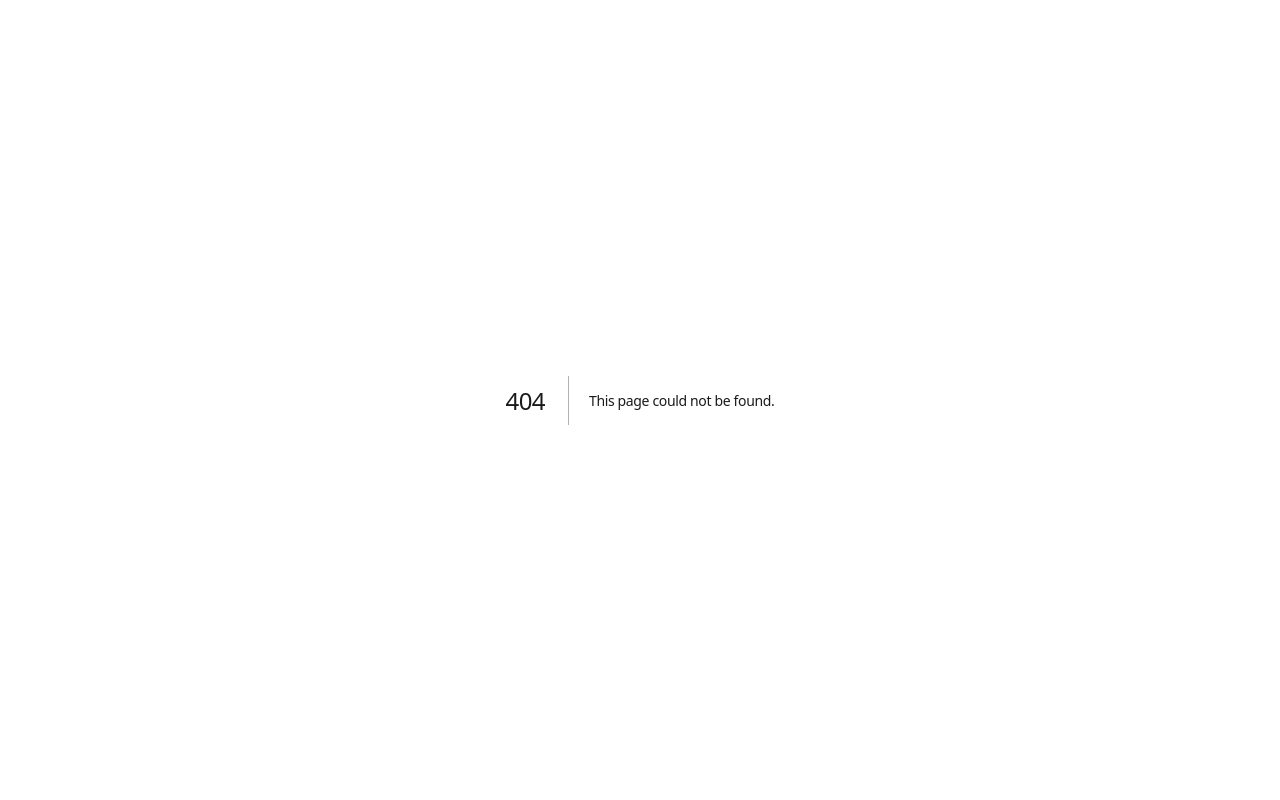
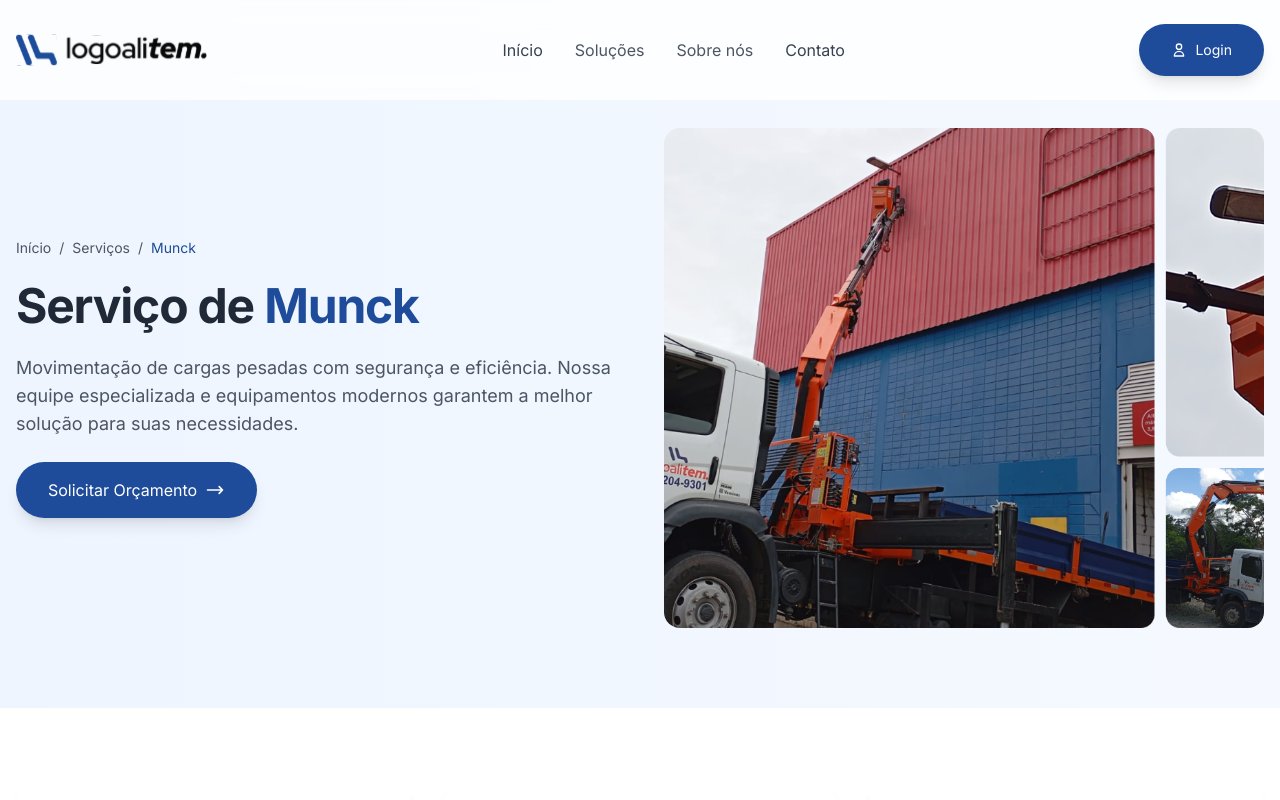
Before and after one commit to williansenawebdesigner/website-logoalitem, a Next.js app: page /servicos/munck in a window 1280 px wide. Before the commit this address had no page. Shown: the top 800 px of the page. Built offline with nearby package versions, Linux system fonts and the light colour scheme.

Commit message:
design quase pronto.

```diff
--- a/app/components/Footer.tsx
+++ b/app/components/Footer.tsx
@@ -54,8 +54,8 @@ export default function Footer() {
                 </Link>
               </li>
               <li>
-                <Link href="/servicos/muque" className="text-gray-400 hover:text-white transition">
-                  Muque
+                <Link href="/servicos/munck" className="text-gray-400 hover:text-white transition">
+                  Munck
                 </Link>
               </li>
               <li>
--- a/app/page.tsx
+++ b/app/page.tsx
@@ -217,12 +217,12 @@ export default function Home() {
                 className="lg:w-1/2 space-y-6"
                 animation="slideFromLeft"
               >
-                <h3 className="text-2xl lg:text-3xl font-bold text-gray-100">Muque</h3>
+                <h3 className="text-2xl lg:text-3xl font-bold text-gray-100">Munck</h3>
                 <p className="text-white/70 text-lg">
                   Serviço especializado para movimentar e transportar cargas pesadas e equipamentos, atendendo às demandas de quem lida com materiais de grande porte.
                 </p>
-                <AnimatedButton href="/servicos/muque" variant="secondary">
-                  Solicitar muque
+                <AnimatedButton href="/servicos/munck" variant="secondary">
+                  Solicitar munck
                 </AnimatedButton>
               </AnimatedSection>
               <AnimatedSection
@@ -230,10 +230,10 @@ export default function Home() {
                 animation="slideFromRight"
               >
                 <Image
-                  src="https://esambiental.com.br/wp-content/uploads/2021/10/munk.jpg"
-                  alt="Serviço de Muque"
+                  src="/images/services/img-munck.png"
+                  alt="Serviço de Munck"
                   fill
-                  className="object-cover rounded-2xl shadow-xl"
+                  className="object-cover rounded-2xl"
                   sizes="(max-width: 768px) 100vw, 50vw"
                 />
               </AnimatedSection>
--- a/app/servicos/muque/page.tsx
+++ b/app/servicos/munck/page.tsx
@@ -1,10 +1,21 @@
+'use client'
+
+import React from 'react'
 import Image from 'next/image'
 import Link from 'next/link'
 import Header from '../../components/Header'
 import Footer from '../../components/Footer'
+import AnimatedSection from '../../components/AnimatedSection'
+import AnimatedButton from '../../components/AnimatedButton'
 
-export default function Muque() {
-  const beneficios = [
+interface Beneficio {
+  icon: React.ReactNode
+  titulo: string
+  descricao: string
+}
+
+export default function Munck() {
+  const beneficios: Beneficio[] = [
     {
       icon: (
         <svg className="w-8 h-8 text-[#1E4C9A]" fill="none" stroke="currentColor" viewBox="0 0 24 24">
@@ -49,31 +60,24 @@ export default function Muque() {
                 <span>/</span>
                 <Link href="#" className="hover:text-[#1E4C9A]">Serviços</Link>
                 <span>/</span>
-                <span className="text-[#1E4C9A]">Muque</span>
+                <span className="text-[#1E4C9A]">Munck</span>
               </div>
               <h1 className="text-4xl lg:text-5xl font-bold text-gray-800 leading-tight">
-                Serviço de Muque
-                <span className="text-[#1E4C9A] block">Profissional</span>
+                Serviço de <span className="text-[#1E4C9A]">Munck</span>
               </h1>
               <p className="text-gray-600 text-lg">
                 Movimentação de cargas pesadas com segurança e eficiência. Nossa equipe especializada e equipamentos modernos garantem a melhor solução para suas necessidades.
               </p>
-              <Link
-                href="/contato"
-                className="bg-[#1E4C9A] text-white hover:text-white px-8 py-4 rounded-full flex items-center gap-2 shadow-lg hover:shadow-xl transition duration-300 text-lg w-fit"
-              >
+              <AnimatedButton href="/contato" variant="primary">
                 Solicitar Orçamento
-                <svg className="w-5 h-5" fill="none" stroke="currentColor" viewBox="0 0 24 24">
-                  <path strokeLinecap="round" strokeLinejoin="round" strokeWidth={2} d="M17 8l4 4m0 0l-4 4m4-4H3" />
-                </svg>
-              </Link>
+              </AnimatedButton>
             </div>
             <div className="lg:w-1/2 relative w-full min-h-[300px] lg:min-h-[500px]">
               <Image
-                src="https://images.unsplash.com/photo-1566576721346-d4a3b4eaeb55?q=80&w=2340&h=1316&fit=crop"
-                alt="Serviço de Muque"
+                src="/images/services/img-munck.png"
+                alt="Serviço de Munck"
                 fill
-                className="object-cover rounded-2xl shadow-2xl"
+                className="object-cover rounded-2xl"
                 sizes="(max-width: 768px) 100vw, 50vw"
                 priority
               />
@@ -109,15 +113,9 @@ export default function Muque() {
             Entre em contato conosco e solicite um orçamento para seu serviço.
           </p>
           <div className="flex flex-col md:flex-row items-center justify-center gap-4">
-            <Link
-              href="/contato"
-              className="bg-white text-[#1E4C9A] px-8 py-4 rounded-full hover:shadow-lg transition duration-300 font-medium inline-flex items-center gap-2"
-            >
+            <AnimatedButton href="/contato" variant="secondary">
               Solicitar Orçamento
-              <svg className="w-5 h-5" fill="none" stroke="currentColor" viewBox="0 0 24 24">
-                <path strokeLinecap="round" strokeLinejoin="round" strokeWidth={2} d="M17 8l4 4m0 0l-4 4m4-4H3" />
-              </svg>
-            </Link>
+            </AnimatedButton>
             <div className="text-lg">
               ou ligue para <span className="font-bold">(11) 9999-9999</span>
             </div>
```
Also changed, not shown: public/images/services/img-munck.png (added).
